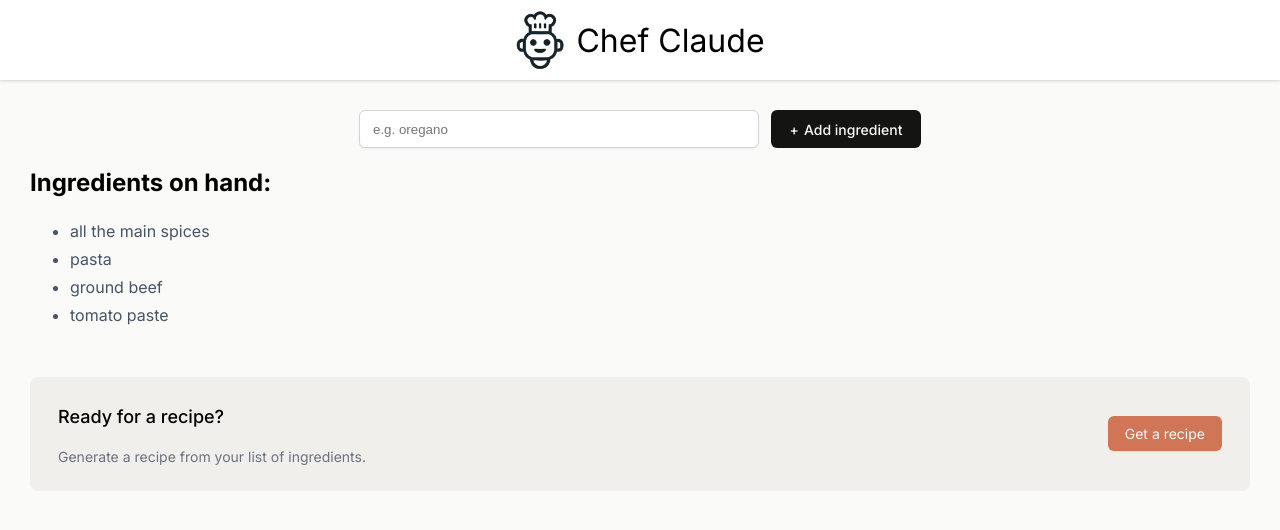
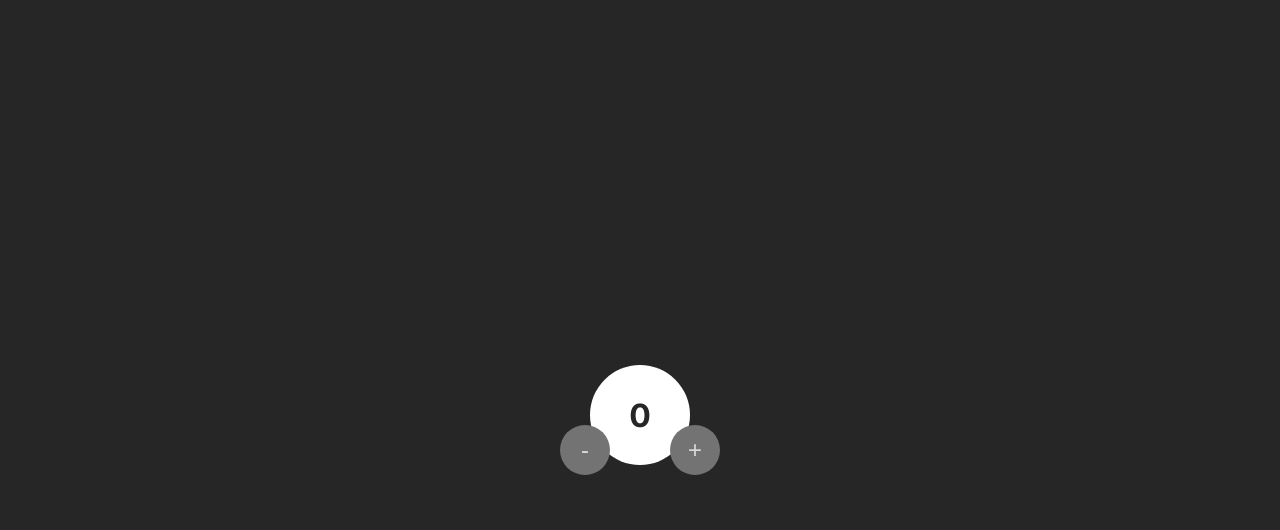
Before and after one commit to 0xYurii/Chef-Claude, a React (Vite) app: page / in a window 1280 px wide. Shown: the top 530 px of the page. Built offline with nearby package versions, Linux system fonts and the light colour scheme.

Commit message:
feat: implement counter functionality with increment and decrement buttons

```diff
--- a/src/App.jsx
+++ b/src/App.jsx
@@ -1,11 +1,38 @@
-import Header from "./Header"
-import Main from "./Main"
+import React from "react"
+import Count from './Count'
+export default function App() {
+    const [count, setCount] = React.useState(0)
 
-export default function App() {
-  return (
-    <>
-      <Header />
-      <Main />
-    </>
-  )
+    function add() {
+        setCount(prevCount => prevCount + 1)
+    }
+
+    function subtract() {
+        setCount(prevCount => prevCount - 1)
+    }
+
+
+
+    return (
+        <main className="container">
+            <div className="counter">
+                <button
+                    className="minus"
+                    onClick={subtract}
+                    aria-label="Decrease count"
+                >-</button>
+
+
+                <Count
+                  number={count}
+                />
+
+                <button
+                    className="plus"
+                    onClick={add}
+                    aria-label="Increase count"
+                >+</button>
+            </div>
+        </main>
+    )
 }
--- /dev/null
+++ b/src/Count.jsx
@@ -0,0 +1,5 @@
+export default function Count({ number }) {
+    return (
+        <h2 className="count">{number}</h2>
+    )
+}
--- a/src/index.css
+++ b/src/index.css
@@ -4,103 +4,61 @@
 
 body {
     margin: 0;
-    font-family: Inter, sans-serif;
-    background-color: #FAFAF8;
-}
-
-header {
+    font-family: 'Inter', sans-serif;
+    background-color: #262626;
+    color: #D9D9D9;
+    padding: 20px;
     display: flex;
     justify-content: center;
     align-items: center;
-    gap: 11px;
-    height: 80px;
-    background-color: white;
-    box-shadow: 0px 1px 3px 0px rgba(0, 0, 0, 0.10), 0px 1px 2px 0px rgba(0, 0, 0, 0.06);
 }
 
-header > img {
-    width: 50px;
+.container {
+    display: flex;
+    flex-direction: column;
 }
 
-header > h1 {
-    font-weight: 400;
+.counter {
+    display: flex;
+    align-items: flex-end;
+    align-self: center;
+    margin-top: 40px;
 }
 
-main {
-    padding: 30px 30px 10px;
+.counter > button {
+    height: 50px;
+    width: 50px;
+    border-radius: 50%;
+    border: none;
+    cursor: pointer;
+    background-color: #737373;
+    color: #D9D9D9;
+    font-size: 1.5rem;
 }
 
-.add-ingredient-form {
+.counter > button:hover {
+    background-color: #404040;
+    color: #D9D9D9;
+}
+
+.count {
+    background-color: white;
+    height: 100px;
+    width: 100px;
+    border-radius: 50%;
     display: flex;
     justify-content: center;
-    gap: 12px;
-    height: 38px;
+    align-items: center;
+    color: #262626;
+    margin-block: 0 10px;
+    font-size: 2rem;
 }
 
-.add-ingredient-form > input {
-    border-radius: 6px;
-    border: 1px solid #D1D5DB;
-    padding: 9px 13px;
-    box-shadow: 0px 1px 2px 0px rgba(0, 0, 0, 0.05);
-    flex-grow: 1;
-    min-width: 150px;
-    max-width: 400px;
+.plus {
+    margin-left: -20px;
 }
 
-.add-ingredient-form > button {
-    font-family: Inter, sans-serif;
-    border-radius: 6px;
-    border: none;
-    background-color: #141413;
-    color: #FAFAF8;
-    width: 150px;
-    font-size: 0.875rem;
-    font-weight: 500;
+.minus {
+    margin-right: -20px;
+    z-index: 1;
 }
-
-.add-ingredient-form > button::before {
-    content: "+";
-    margin-right: 5px;
-}
-
-ul.ingredients-list {
-    margin-bottom: 48px;
-}
-
-ul.ingredients-list > li {
-    color: #475467;
-    line-height: 28px;
-}
-
-.get-recipe-container {
-    display: flex;
-    justify-content: space-between;
-    align-items: center;
-    border-radius:8px;
-    background: #F0EFEB;
-    padding: 10px 28px;
-}
-
-.get-recipe-container h3 {
-    font-size: 1.125rem;
-    font-weight: 500;
-    line-height: 24px;
-}
-
-.get-recipe-container p {
-    color: #6B7280;
-    font-size: 0.875rem;
-    line-height: 20px;
-}
-
-.get-recipe-container button {
-    border: none;
-    border-radius: 6px;
-    background: #D17557;
-    box-shadow: 0px 1px 2px 0px rgba(0, 0, 0, 0.05);
-    color: #FAFAF8;
-    padding: 9px 17px;
-    font-family: Inter, sans-serif;
-    font-size: 0.875rem;
-    cursor: pointer;
-}
```
